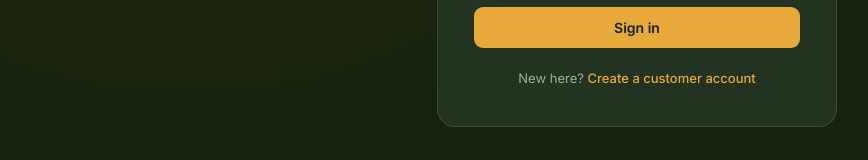
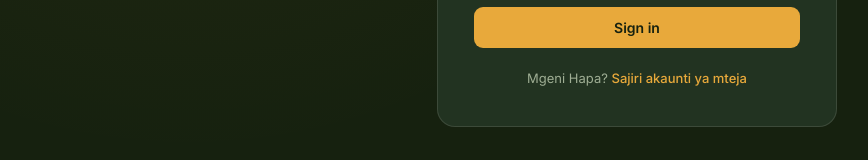
Before and after one commit to kalemerajk/jk-chicken-care, a React (Vite) app in the folder client/: page /login in a window 1280 px wide. Shown: the part 509-669 px from the top of the page, without its empty margins (3-871 px from the left). Built offline with nearby package versions, Linux system fonts and the light colour scheme.

Commit message:
updating admin login

```diff
--- a/client/src/pages/Login.jsx
+++ b/client/src/pages/Login.jsx
@@ -92,7 +92,7 @@ export default function Login({ mode = 'login' }) {
           {isRegister ? (
             <>Already have an account? <Link to="/login">Sign in</Link></>
           ) : (
-            <>New here? <Link to="/register">Create a customer account</Link></>
+            <>Mgeni Hapa? <Link to="/register">Sajiri akaunti ya mteja</Link></>
           )}
         </p>
 
```
